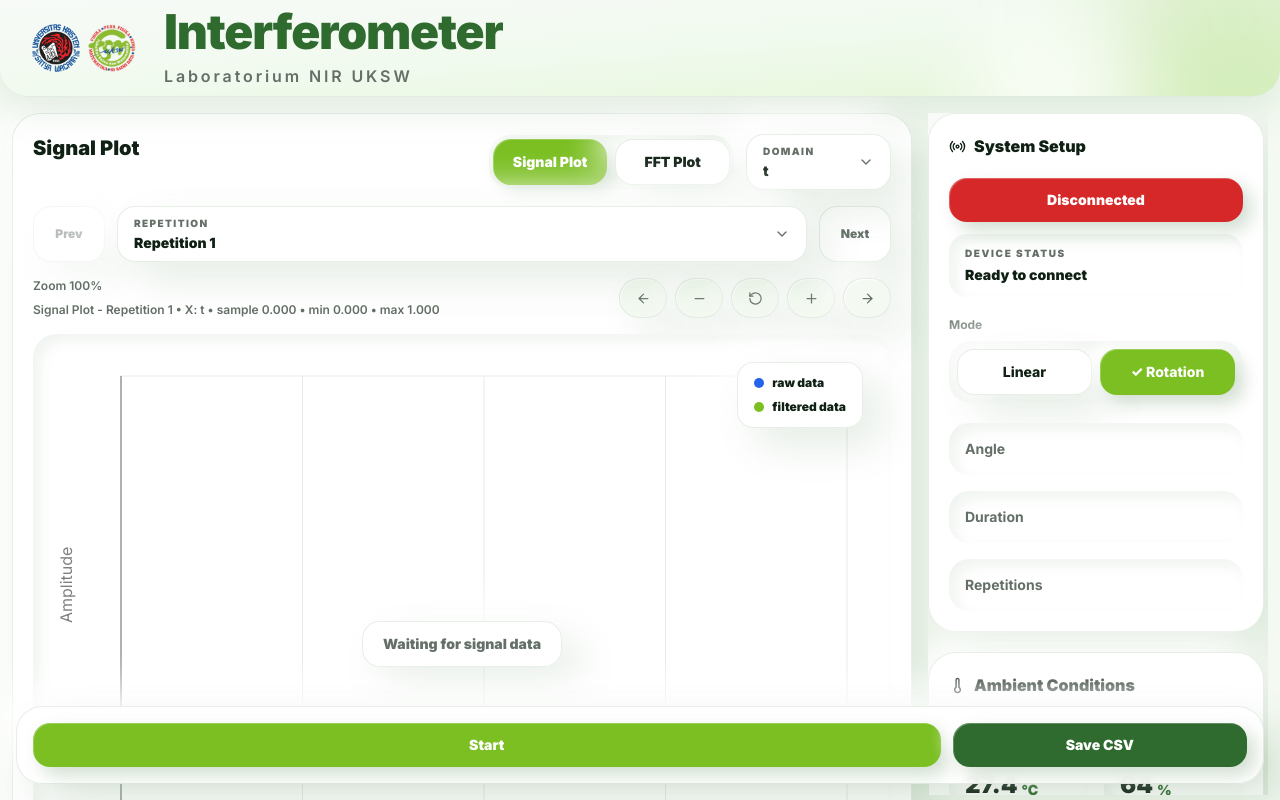
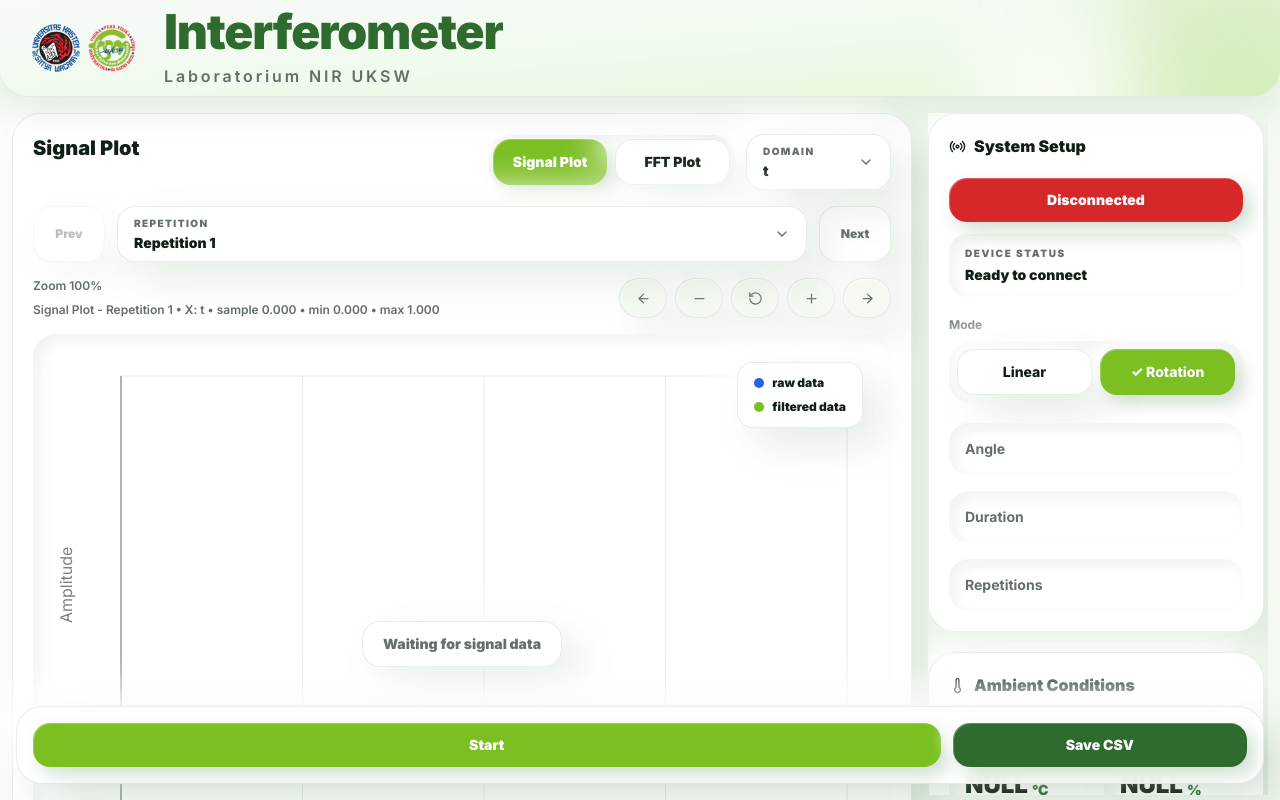
Before and after one commit to AdrielFabianSuryoto/interferometer_uksw, a React (Vite) app: page / in a window 1280 px wide. Shown: the top 800 px of the page. Built offline with nearby package versions, Linux system fonts and the light colour scheme.

Commit message:
update value ambient conditions

```diff
--- a/src/components/Sidebar.tsx
+++ b/src/components/Sidebar.tsx
@@ -123,13 +123,13 @@ export const Sidebar = ({
           <SensorValueCard
             icon={<ThermometerSun size={18} strokeWidth={2.6} />}
             label="Temp"
-            value={roomTemperature.toFixed(1)}
+            value="NULL "
             unit="°C"
           />
           <SensorValueCard
             icon={<Droplets size={18} strokeWidth={2.6} />}
             label="Humidity"
-            value={`${roomHumidity}`}
+            value="NULL "
             unit="%"
           />
         </div>
```
